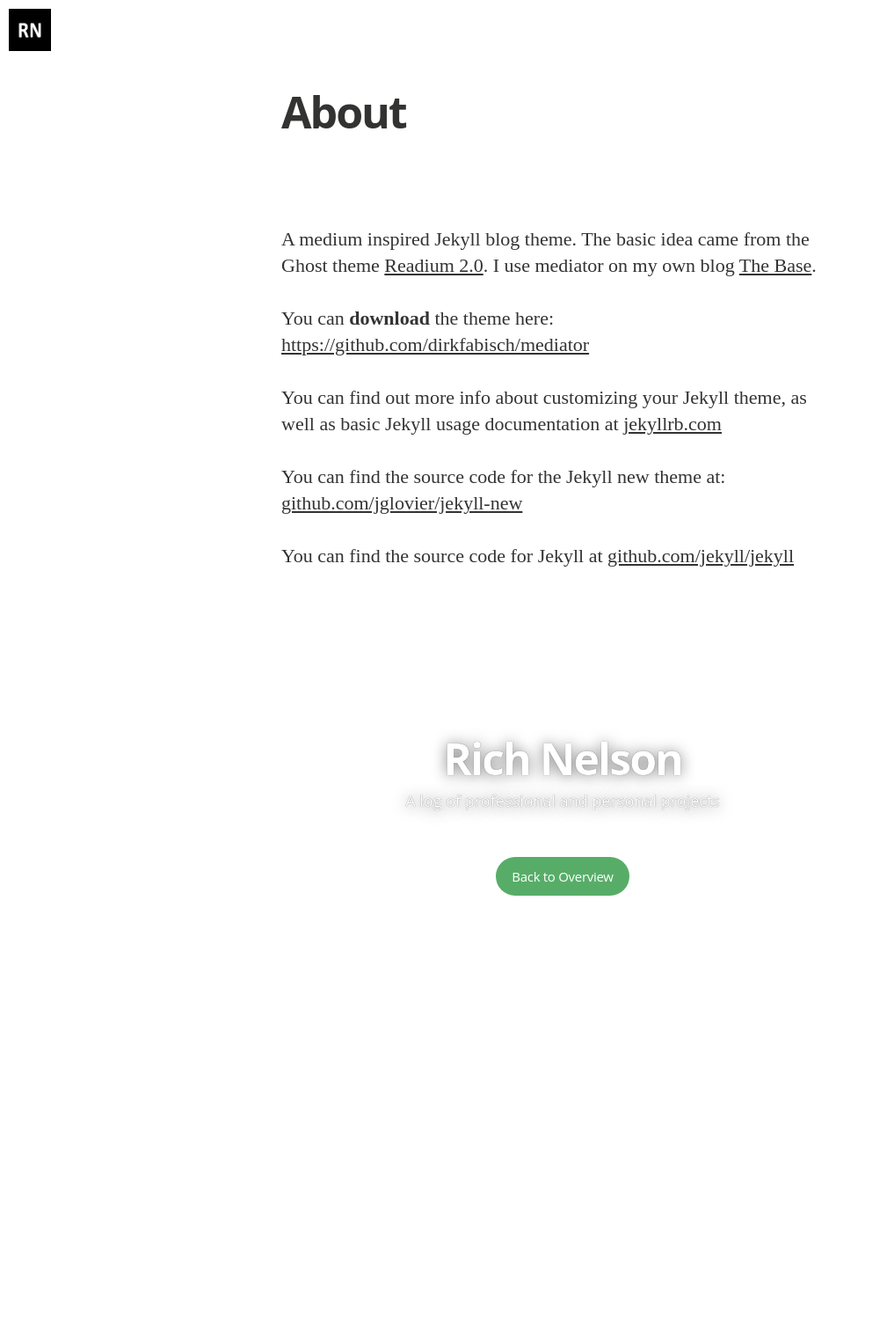
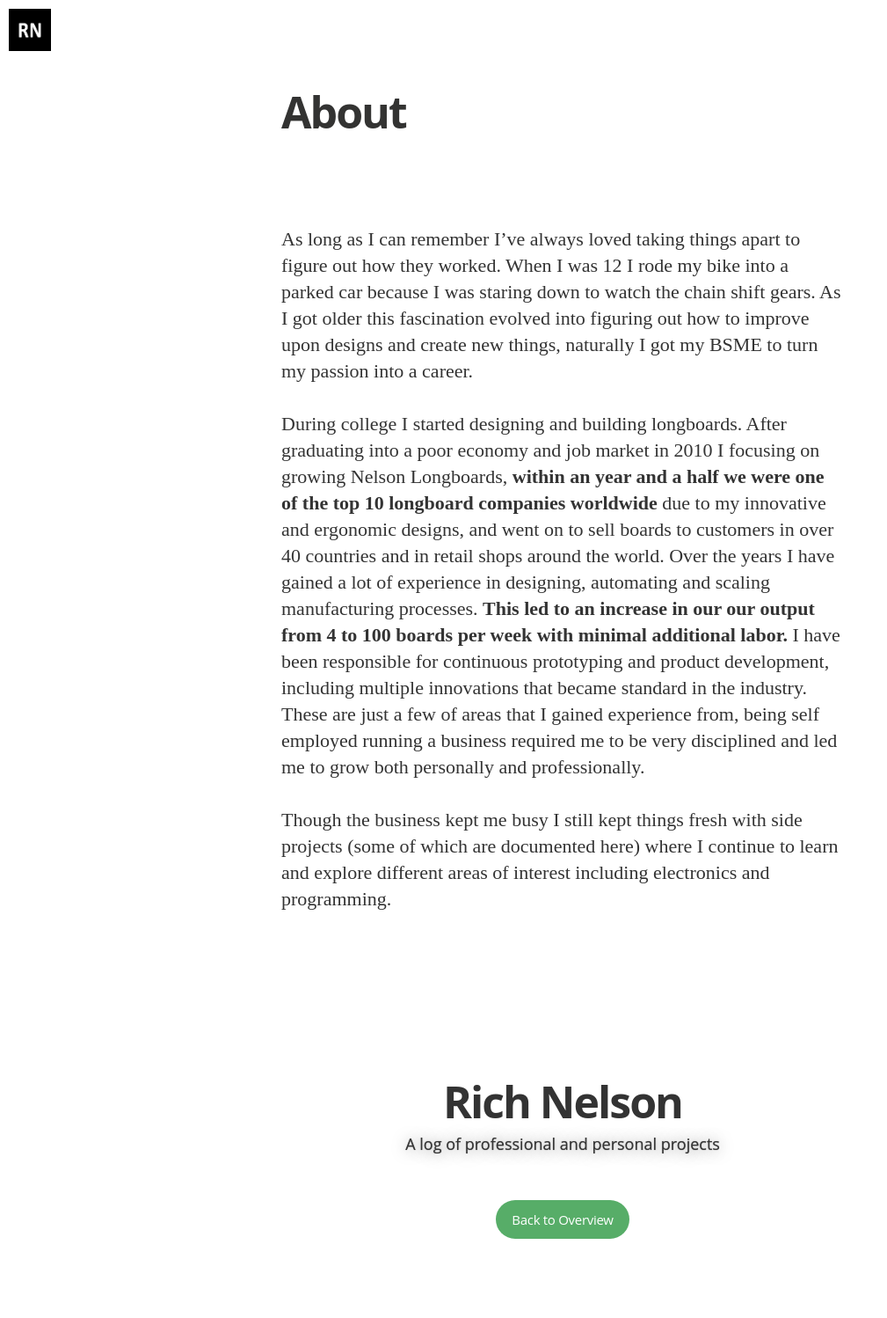
Before and after one commit to rmn388/flowers4refugees, a Jekyll site: the page built from about.md, in a window 1280 px wide. Shown: the whole page at 88% size, without its empty margins (0-1009 px from the left). Built offline with Jekyll 4.4.1, drawn with Linux system fonts in a browser that asks for light colours; nearby versions of some CDN libraries; some web fonts are replaced; Markdown is read by kramdown in place of the engine named in the settings; before the commit the page ends 1108 px from its top, so only the background shows below that.

Commit message:
Added About Page

```diff
--- a/_layouts/post.html
+++ b/_layouts/post.html
@@ -21,7 +21,7 @@
               <div class="author-image" style="background-image: url({{ site.author_image }})">Blog Logo</div>
               <h4 class="author-name" itemprop="author" itemscope itemtype="http://schema.org/Person">{{ site.author }}</h4>
               on
-              <time datetime="{{ page.date | date: "%F %R" }}">{{ page.date | date_to_string }}</time>
+              <!-- <time datetime="{{ page.date | date: "%F %R" }}">{{ page.date | date_to_string }}</time>
               <!-- , tagged on {{#foreach tags}}<span class="post-tag-{{slug}}">{{#if @first}}{{else}}, {{/if}}<a href="/tag/{{slug}}">{{name}}</a></span>{{/foreach}} -->
             </div>
             <div style="text-align:center">
@@ -37,7 +37,7 @@
               <div class="author-image" style="background-image: url({{ site.author_image }})">Blog Logo</div>
               <h4 class="author-name" itemprop="author" itemscope itemtype="http://schema.org/Person">{{ page.author }}</h4>
               on
-              <time datetime="{{ page.date | date_to_xmlschema }}">{{ page.date | date_to_string }}</time>
+              <!--  <time datetime="{{ page.date | date_to_xmlschema }}">{{ page.date | date_to_string }}</time>  -->
               <!-- , tagged on {{#foreach tags}}<span class="post-tag-{{slug}}">{{#if @first}}{{else}}, {{/if}}<a href="/tag/{{slug}}">{{name}}</a></span>{{/foreach}} -->
             </div>
           </div>
--- a/_posts/2014-11-30-mediator_features.markdown
+++ b/_posts/2014-11-30-mediator_features.markdown
@@ -3,9 +3,10 @@ layout: post
 title:  "Mediator Features"
 date:   2014-11-30 14:34:25
 categories: mediator feature
-tags: featured
+tags:
 image: /assets/article_images/_fullsize/2014-11-30-mediator_features/night-track.JPG
 image2: /assets/article_images/_fullsize/2014-11-30-mediator_features/night-track-mobile.JPG
+image-thumb: /assets/article_images/_fullsize/2014-11-30-mediator_features/night-track-mobile.JPG
 ---
 #Mediator Formats and CSS features
 
--- a/_posts/2016-02-10-colorimeter.markdown
+++ b/_posts/2016-02-10-colorimeter.markdown
@@ -6,6 +6,8 @@ categories: side-project
 tags:  mechanical electrical programming
 image: /assets/article_images/2016-02-10-colorimeter/colorimeter-innards.jpg
 image2: /assets/article_images/2016-02-10-colorimeter/colorimeter-innards.jpg
+image-thumb: /assets/article_images/2016-02-10-colorimeter/colorimeter-innards.jpg
+excerpt: Made from parts I had around the house, measures hues on backlit screens with 97% accuracy.
 ---
 Last Friday I took apart my old Spyder2 monitor colorimeter to see how it works.  Apparently it uses 7 colored filters with a light sensor behind each one,  by comparing the amount of light absorbed by each filter it can determine the color on screen.  I was fascinated by how it worked so I decided to take a shot at making my own.
 
@@ -40,7 +42,7 @@ After assembling the sensor and the next step was to collect test data for calib
 With a database of calibration measurements, we now have a set of known values to compare new measurements too.
 
 ##Finishing Touches
-Aftr setting a Raspberry Pi as the brains the last step was to create an interface and assemble all of the components into the case, for the "button" to take a measurement I mounted the sensor on springs so a small amount of pressure on the front complete a circuit and trigger the measurement.  An LCD screen displays the RGB and hex values of the measured color, and an RGB led recreates the color.
+The last step was to create an interface and assemble all of the components into the case, for the "start button" I mounted the sensor on springs, with another spring and screw arranged so that a small amount of pressure on the front will make them touch and complete a circuit to trigger the measurement function.  An LCD screen displays the RGB and hex values of the measured color, and an RGB led lights up in the measured color.  After testing across 3 different screens that colorimeter is over 97% accurate.
 
 ![Everything all snug in the case.](/assets/article_images/2016-02-10-colorimeter/colorimeter-innards.jpg)
 
--- a/about.md
+++ b/about.md
@@ -4,14 +4,8 @@ title: About
 permalink: /about/
 ---
 
-A medium inspired Jekyll blog theme. The basic idea came from the Ghost theme
-[Readium 2.0](http://www.svenread.com/readium-ghost-theme/). I use mediator on my own blog [The Base](blog.base68.com).
+As long as I can remember I've always loved taking things apart to figure out how they worked.  When I was 12 I rode my bike into a parked car because I was staring down to watch the chain shift gears. As I got older this fascination evolved into figuring out how to improve upon designs and create new things, naturally I got my BSME to turn my passion into a career.
 
-You can **download** the theme here:
-[https://github.com/dirkfabisch/mediator](https://github.com/dirkfabisch/mediator)
+During college I started designing and building longboards. After graduating into a poor economy and job market in 2010 I focusing on growing Nelson Longboards, **within an year and a half we were one of the top 10 longboard companies worldwide** due to my innovative and ergonomic designs, and went on to sell boards to customers in over 40 countries and in retail shops around the world.  Over the years I have gained a lot of experience in designing, automating and scaling manufacturing processes. **This led to an increase in our our output from 4 to 100 boards per week with minimal additional labor.** I have been responsible for continuous prototyping and product development, including multiple innovations that became standard in the industry. These are just a few of areas that I gained experience from, being self employed running a business required me to be very disciplined and led me to grow both personally and professionally.
 
-You can find out more info about customizing your Jekyll theme, as well as basic Jekyll usage documentation at [jekyllrb.com](http://jekyllrb.com/)
-
-You can find the source code for the Jekyll new theme at: [github.com/jglovier/jekyll-new](https://github.com/jglovier/jekyll-new)
-
-You can find the source code for Jekyll at [github.com/jekyll/jekyll](https://github.com/jekyll/jekyll)
+Though the business kept me busy I still kept things fresh with side projects (some of which are documented here) where I continue to learn and explore different areas of interest including electronics and programming.
--- a/css/main.sass
+++ b/css/main.sass
@@ -571,14 +571,14 @@ body
       outline: 0
       line-height: 50px
       word-break: break-word
-      color: #fff
-      text-shadow: 0px 1px 16px rgba(0,0,0,0.5), 0px 0px 1px rgba(0,0,0,0.5)
+      color: #333
+      //text-shadow: 0px 1px 16px rgba(0,0,0,0.5), 0px 0px 1px rgba(0,0,0,0.5)
     .blog-description
       margin: 0 0 50px
       padding: 0 $rs*2
       font-size: $rs/8*9
       line-height: 1.5
-      color: #fff
+      color: #333
       text-align: center
       font-weight: 400
       text-shadow: 0px 1px 16px rgba(0,0,0,0.5), 0px 0px 1px rgba(0,0,0,0.5)
```
Also changed, not shown: index.html (+26 -5 lines), assets/article_images/2016-02-10-colorimeter/Sensor-Motion-Simulation.gif.
